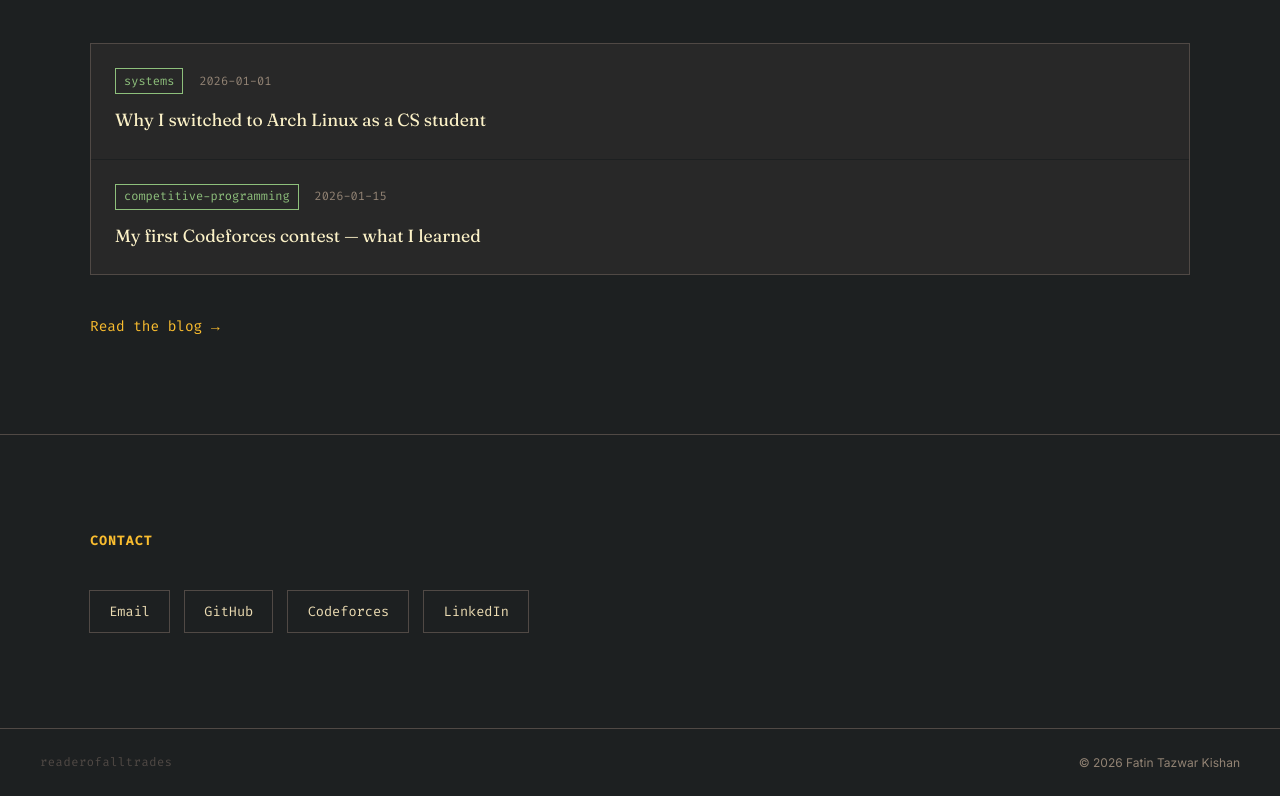
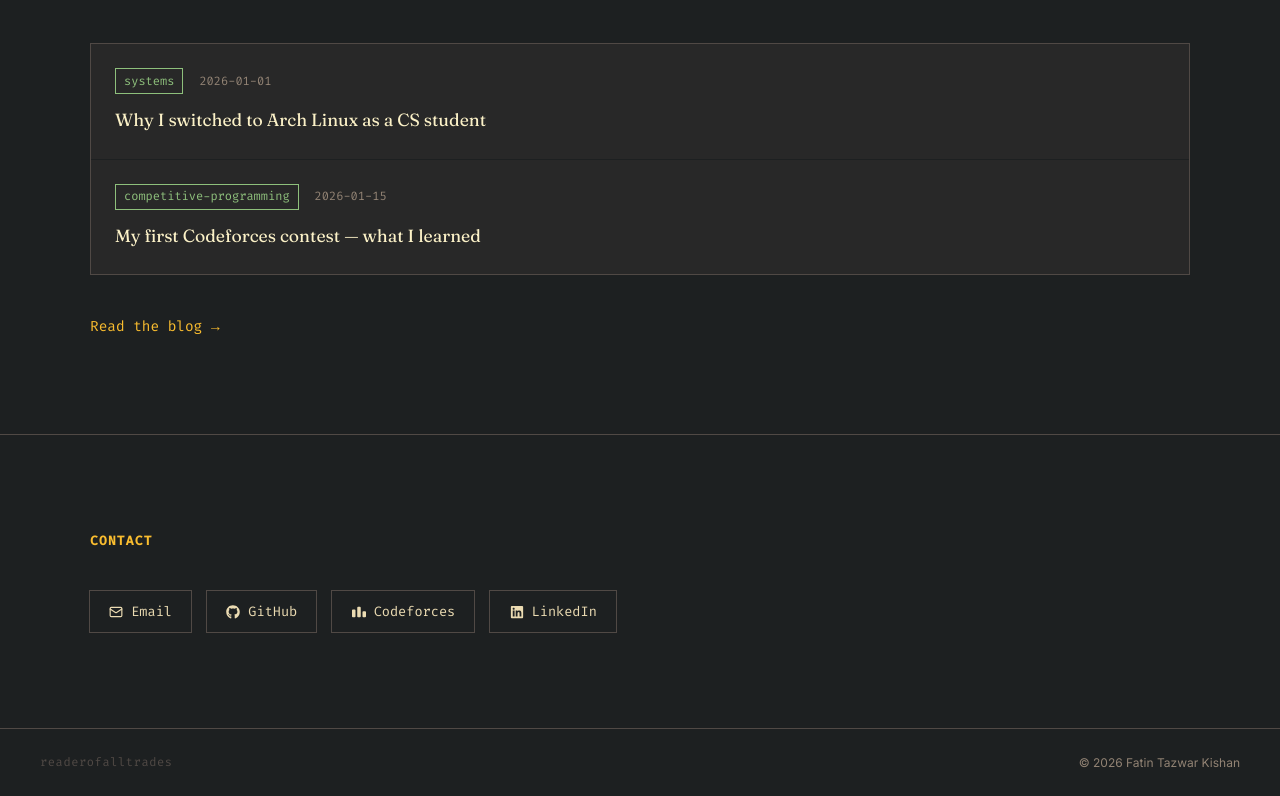
Before and after one commit to readerofalltrades/fatintkishan, a React (Vite) app: page / in a window 1280 px wide. Shown: the part 2420-3216 px from the top of the page. Built offline with nearby package versions, Linux system fonts and the light colour scheme; no server answers.

Commit message:
phase 1.5: contact stamps — added platform icons

```diff
--- a/package.json
+++ b/package.json
@@ -13,6 +13,7 @@
     "lucide-react": "^1.16.0",
     "react": "^19.2.6",
     "react-dom": "^19.2.6",
+    "react-icons": "^5.6.0",
     "react-router-dom": "^7.15.1"
   },
   "devDependencies": {
--- a/src/sections/Contact.css
+++ b/src/sections/Contact.css
@@ -18,6 +18,9 @@
 }
 
 .stamp {
+  display: flex;
+  align-items: center;
+  gap: 0.5rem;
   font-family: var(--font-mono);
   font-size: 0.85rem;
   color: var(--text);
--- a/src/sections/Contact.jsx
+++ b/src/sections/Contact.jsx
@@ -1,10 +1,13 @@
 import './Contact.css'
+import { Mail } from 'lucide-react'
+import { FaGithub, FaLinkedin } from 'react-icons/fa'
+import { SiCodeforces } from 'react-icons/si'
 
 const socials = [
-  { label: 'Email', href: 'mailto:fatintkishan@gmail.com' },
-  { label: 'GitHub', href: 'https://github.com/readeroaltrades' },
-  { label: 'Codeforces', href: 'https://codeforces.com/profile/readeroaltrades' },
-  { label: 'LinkedIn', href: 'https://linkedin.com/in/fatintkishan' },
+  { label: 'Email', href: 'mailto:fatintkishan@gmail.com', icon: Mail },
+  { label: 'GitHub', href: 'https://github.com/readeroaltrades', icon: FaGithub },
+  { label: 'Codeforces', href: 'https://codeforces.com/profile/readeroaltrades', icon: SiCodeforces },
+  { label: 'LinkedIn', href: 'https://linkedin.com/in/fatintkishan', icon: FaLinkedin },
 ]
 
 function Contact() {
@@ -13,11 +16,15 @@ function Contact() {
       <div className="contact-content">
         <h2 className="section-label">Contact</h2>
         <div className="contact-stamps">
-          {socials.map((s) => (
-            <a key={s.label} href={s.href} className="stamp" target="_blank" rel="noreferrer">
-              {s.label}
-            </a>
-          ))}
+          {socials.map((s) => {
+            const Icon = s.icon
+            return (
+              <a key={s.label} href={s.href} className="stamp" target="_blank" rel="noreferrer">
+                <Icon size={14} />
+                {s.label}
+              </a>
+            )
+          })}
         </div>
       </div>
     </section>
```
Also changed, not shown: 1 other file (tests, documents, lock files or other folders).
